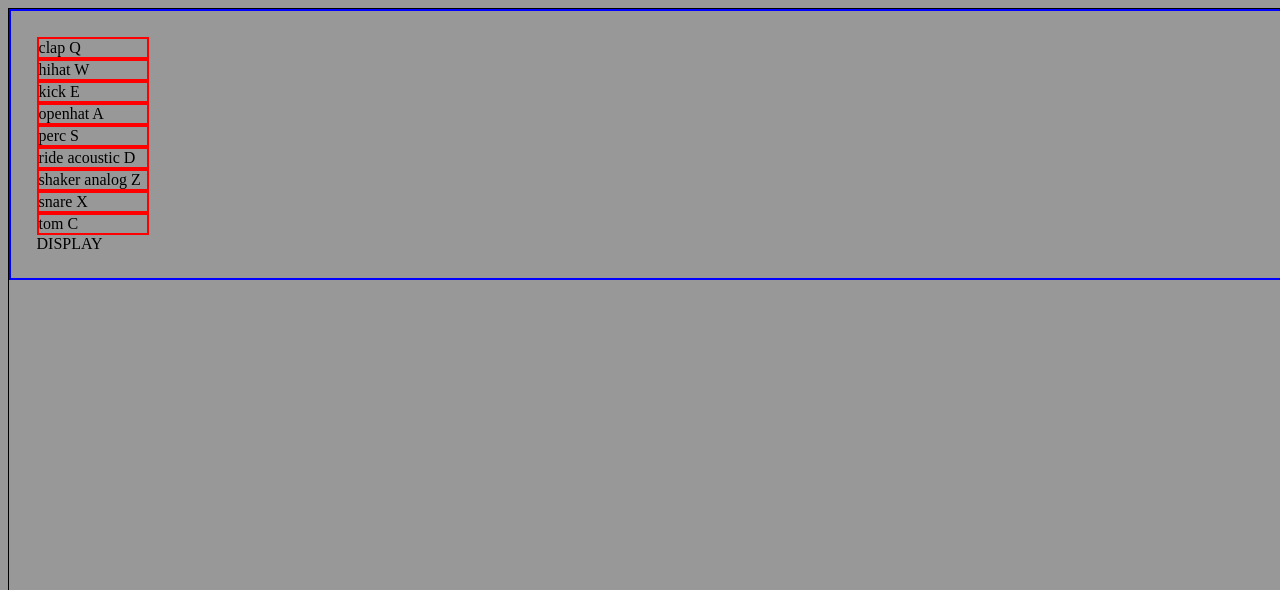
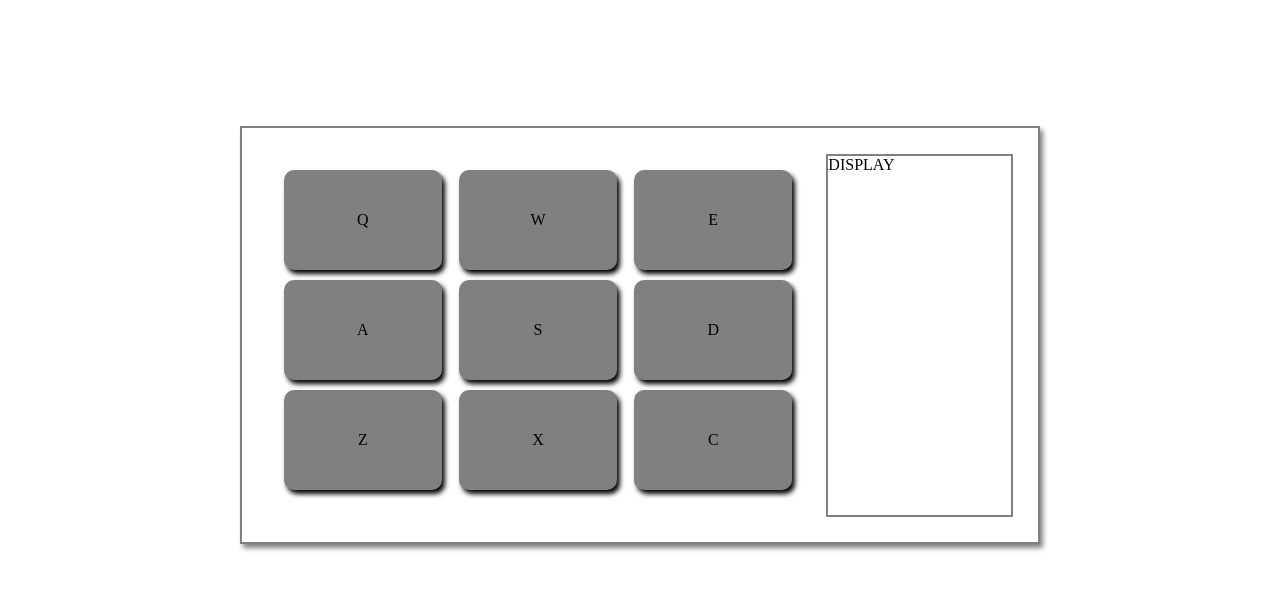
Before and after one commit to ryasan/drum_machine, a React (Create React App) app: page / in a window 1280 px wide. Shown: the top 590 px of the page. Built offline with nearby package versions, Linux system fonts and the light colour scheme; a web font is replaced by a local one.

Commit message:
playing sounds

```diff
--- a/public/index.html
+++ b/public/index.html
@@ -1,5 +1,6 @@
 <!DOCTYPE html>
 <html lang="en">
+
 <head>
   <meta charset="utf-8">
   <meta name="viewport" content="width=device-width, initial-scale=1, shrink-to-fit=no">
@@ -21,6 +22,7 @@
     -->
   <title>React App</title>
 </head>
+
 <body>
   <noscript>
     You need to enable JavaScript to run this app.
@@ -37,4 +39,5 @@
       To create a production bundle, use `npm run build` or `yarn build`.
     -->
 </body>
+
 </html>
--- a/src/App.js
+++ b/src/App.js
@@ -1,44 +1,15 @@
 import React, { Component } from 'react';
 import Display from './components/Display/Display';
-import DrumPad from './components/DrumPad/DrumPad';
+import DrumPadBank from './components/DrumPadBank/DrumPadBank';
 import './App.css';
-const drumPads = [
-  {
-    key: 'Q',
-    title: 'clap',
-    url: 'https://s3.amazonaws.com/freecodecamp/drums/Heater-1.mp3'
-  },
-  { key: 'W', title: 'hihat', url: './audio/hihat-808.wav' },
-  { key: 'E', title: 'kick', url: './audio/kick-808.wav' },
-  { key: 'A', title: 'openhat', url: './audio/openhat-808.wav' },
-  { key: 'S', title: 'perc', url: './audio/perc-808.wav' },
-  { key: 'D', title: 'ride acoustic', url: './audio/ride-acoustic01.wav' },
-  { key: 'Z', title: 'shaker analog', url: './audio/shaker-analog.wav' },
-  { key: 'X', title: 'snare', url: './audio/snare-808.wav' },
-  { key: 'C', title: 'tom', url: './audio/tom-808.wav' }
-];
+
 class App extends Component {
-  constructor() {
-    super();
-    this.handlePlaySound = this.handlePlaySound.bind(this);
-  }
-
-  handlePlaySound(e) {}
-
   render() {
-    const PADS = drumPads.map((pad, i) => (
-      <DrumPad
-        key={i}
-        trigger={pad.key}
-        title={pad.title}
-        url={pad.url}
-        onPlaySound={this.handlePlaySound}
-      />
-    ));
-
     return (
       <div id="drum-machine">
-        <div id="pads">{PADS}</div>
+        <div id="drum-pad-bank">
+          <DrumPadBank />
+        </div>
         <div id="controls">
           <Display />
         </div>
--- a/src/App.scss
+++ b/src/App.scss
@@ -1,10 +1,26 @@
 #drum-machine {
-  border: blue 2px solid;
+  border: gray 2px solid;
+  display: grid;
+  grid-template-columns: 3fr 1fr;
+  width: 800px;
   padding: 2%;
-  #pads {
+  margin: 10% auto 0 auto;
+  box-shadow: 3px 4px 5px gray;
+  #drum-pad-bank {
+    padding: 3%;
+    display: grid;
+    grid-template-columns: 1fr 1fr 1fr;
     .drum-pad {
-      width: 7rem;
-      border: red 2px solid;
+      border-radius: 10px;
+      width: 90%;
+      margin-bottom: 10px;
+      background-color: grey;
+      box-shadow: 3px 4px 5px black;
+      text-align: center;
+      line-height: 100px;
     }
   }
+  #controls {
+    border: gray 2px solid;
+  }
 }
--- a/src/components/DrumPad/DrumPad.jsx
+++ /dev/null
@@ -1,14 +0,0 @@
-import React, { Component } from 'react';
-import './DrumPad.css';
-
-export default class DrumPad extends Component {
-  render() {
-    const { title, trigger, audioUrl } = this.props;
-    return (
-      <div className="drum-pad" onClick={this.props.onPlaySound}>
-        {title + ' ' + trigger}
-        <audio src={audioUrl} id={trigger} />
-      </div>
-    );
-  }
-}
--- a/src/components/DrumPad/DrumPad.scss
+++ /dev/null
@@ -1,5 +0,0 @@
-.drum-pad {
-  background-color: 'grey';
-  margin-top: 10;
-  box-shadow: '3px 3px 5px black';
-}
--- /dev/null
+++ b/src/components/DrumPadBank/DrumPadBank.jsx
@@ -0,0 +1,15 @@
+import React, { Component, Fragment } from 'react';
+import DrumPadItem from './../DrumPadItem/DrumPadItem';
+import { DRUMPADS } from './DrumPads';
+
+export default class DrumPadBank extends Component {
+  render() {
+    return (
+      <Fragment>
+        {DRUMPADS.map(drumPad => (
+          <DrumPadItem key={drumPad.keyTrigger} drumPad={drumPad} />
+        ))}
+      </Fragment>
+    );
+  }
+}
--- /dev/null
+++ b/src/components/DrumPadBank/DrumPads.js
@@ -0,0 +1,50 @@
+export const DRUMPADS = [
+  {
+    keyTrigger: 'Q',
+    title: 'clap',
+    url: 'https://s3-us-west-1.amazonaws.com/drum-machine-sounds/clap-808.wav'
+  },
+  {
+    keyTrigger: 'W',
+    title: 'hihat',
+    url: 'https://s3-us-west-1.amazonaws.com/drum-machine-sounds/hihat-808.wav'
+  },
+  {
+    keyTrigger: 'E',
+    title: 'kick',
+    url: 'https://s3-us-west-1.amazonaws.com/drum-machine-sounds/kick-808.wav'
+  },
+  {
+    keyTrigger: 'A',
+    title: 'openhat',
+    url:
+      'https://s3-us-west-1.amazonaws.com/drum-machine-sounds/openhat-808.wav'
+  },
+  {
+    keyTrigger: 'S',
+    title: 'perc',
+    url: 'https://s3-us-west-1.amazonaws.com/drum-machine-sounds/perc-808.wav'
+  },
+  {
+    keyTrigger: 'D',
+    title: 'ride acoustic',
+    url:
+      'https://s3-us-west-1.amazonaws.com/drum-machine-sounds/ride-acoustic01.wav'
+  },
+  {
+    keyTrigger: 'Z',
+    title: 'shaker analog',
+    url:
+      'https://s3-us-west-1.amazonaws.com/drum-machine-sounds/shaker-analog.wav'
+  },
+  {
+    keyTrigger: 'X',
+    title: 'snare',
+    url: 'https://s3-us-west-1.amazonaws.com/drum-machine-sounds/snare-808.wav'
+  },
+  {
+    keyTrigger: 'C',
+    title: 'tom',
+    url: 'https://s3-us-west-1.amazonaws.com/drum-machine-sounds/tom-808.wav'
+  }
+];
--- /dev/null
+++ b/src/components/DrumPadItem/DrumPadItem.jsx
@@ -0,0 +1,21 @@
+import React, { Component } from 'react';
+
+export default class DrumPadItem extends Component {
+  playSound(id) {
+    const sound = document.getElementById(id);
+    sound.currentTime = 0;
+    sound.play();
+  }
+
+  render() {
+    const { title, keyTrigger, url } = this.props.drumPad;
+    return (
+      <div className="drum-pad" onClick={() => this.playSound(keyTrigger)}>
+        {keyTrigger}
+        <audio id={keyTrigger}>
+          <source src={url} type="audio/wav" />
+        </audio>
+      </div>
+    );
+  }
+}
--- a/src/index.scss
+++ b/src/index.scss
@@ -8,8 +8,5 @@
 }
 
 body {
-  border: black 1px solid;
-  height: 100vh;
-  width: 100%;
-  background-color: rgb(153, 152, 152);
+  overflow: hidden;
 }
```
Lines whose indentation alone changed are shown as unchanged.
